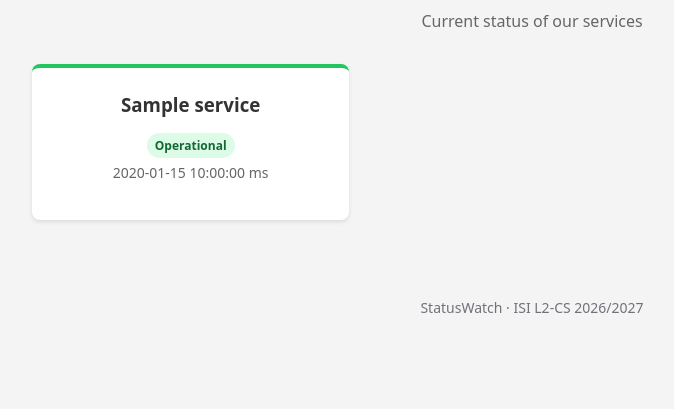
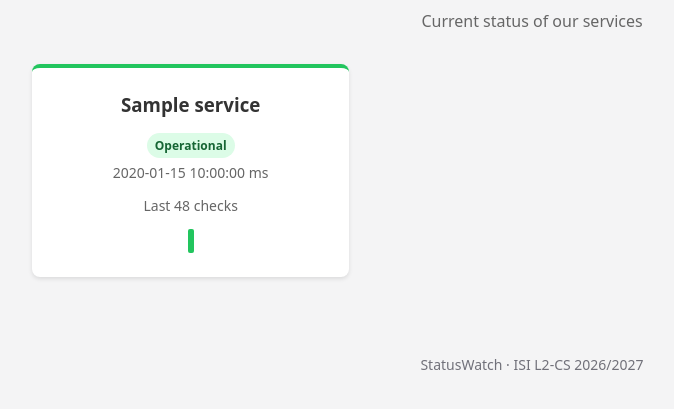
Before and after one commit to ennnaftchi-pixel/statuswatch, a FastAPI app: template templates/public_status.html in a window 1280 px wide. Shown: the part 145-554 px from the top of the page, without its empty margins (108-782 px from the left). Run offline with FastAPI, Linux system fonts and the light colour scheme; the template is opened without the code that fills it: most values are stand-ins (such as "Sample title", 1, 10 or a date in 2020); parts of the project's set-up code (start-up, migrations or seed data) failed here and were passed over.

Commit message:
Add history bar to public status page

```diff
--- a/static/style.css
+++ b/static/style.css
@@ -139,3 +139,15 @@ footer {
     .card { padding: 1rem; }
     table { display: block; overflow-x: auto; }
 }
+
+/* History bar */
+.history-bar {
+    display: flex;
+    flex-wrap: wrap;
+    justify-content: center;
+    gap: 2px;
+    margin-top: 0.5rem;
+}
+.h-dot { width: 6px; height: 24px; border-radius: 2px; background: #a1a1aa; }
+.h-up { background: #22c55e; }
+.h-down { background: #ef4444; }
--- a/templates/public_status.html
+++ b/templates/public_status.html
@@ -32,6 +32,14 @@
                 <p class="metric text-muted">N/A</p>
             {% endif %}
 
+            <p class="metric">Last 48 checks</p>
+            <div class="history-bar" role="img"
+                 aria-label="Last 24 hours: {{ item.history | selectattr('status', 'equalto', 'up') | list | length }} checks up, {{ item.history | selectattr('status', 'equalto', 'down') | list | length }} checks down">
+                {% for check in item.history[-48:] %}
+                <span class="h-dot h-{{ check.status }}" title="{{ check.status }} - {{ check.checked_at }}"></span>
+                {% endfor %}
+            </div>
+
         </div>
         {% endfor %}
     </div>
```
